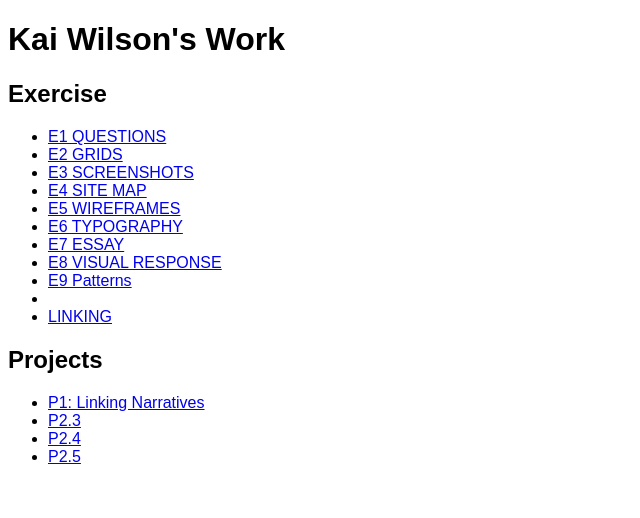
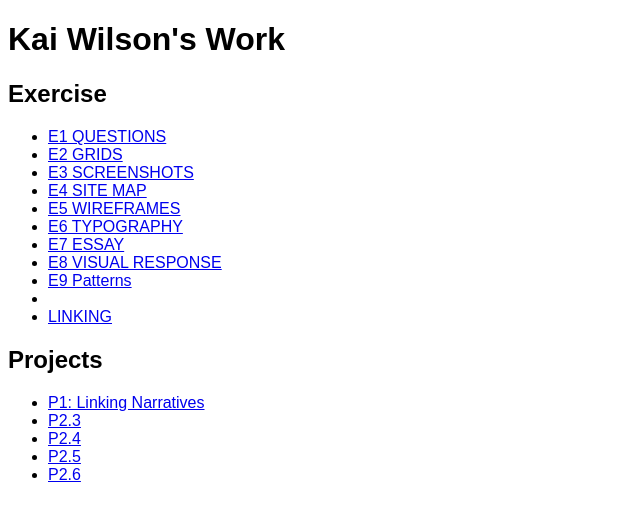
Before and after one commit to KaiWilson15/KaiWilson-Webdesign-, a plain HTML site: page index.html in a window 1280 px wide. Shown: the full height of the page, 0-640 px from the left. Drawn offline with Linux system fonts and the light colour scheme; a web font is replaced by a local one.

Commit message:
new chages

```diff
--- a/index.html
+++ b/index.html
@@ -30,6 +30,7 @@
       <li><a href="p2/index.html">P2.3</a></li>
       <li><a href="p2.2/index.html">P2.4</a></li>
       <li><a href="p2.3/index.html">P2.5</a></li>
+      <li><a href="p2.4/index.html">P2.6</a></li>
     </ul>
   </body>
 </html>
```
